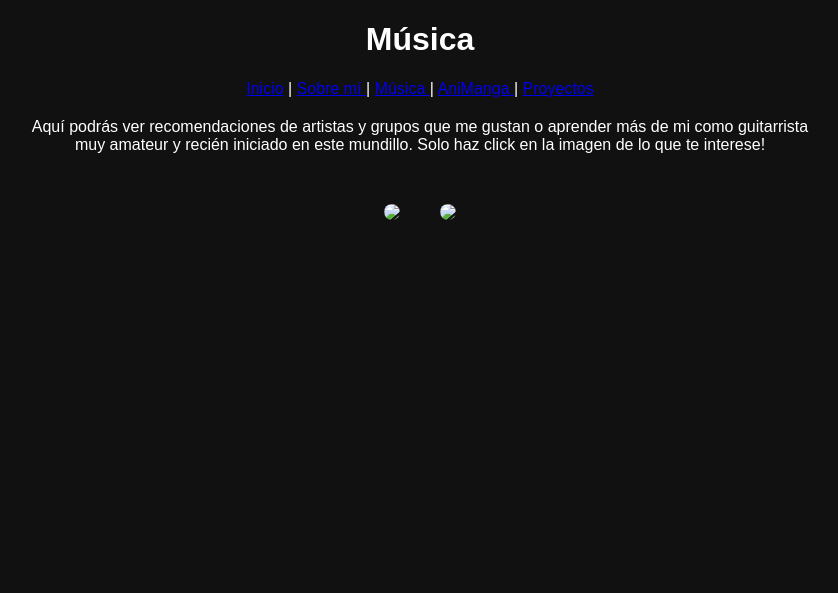
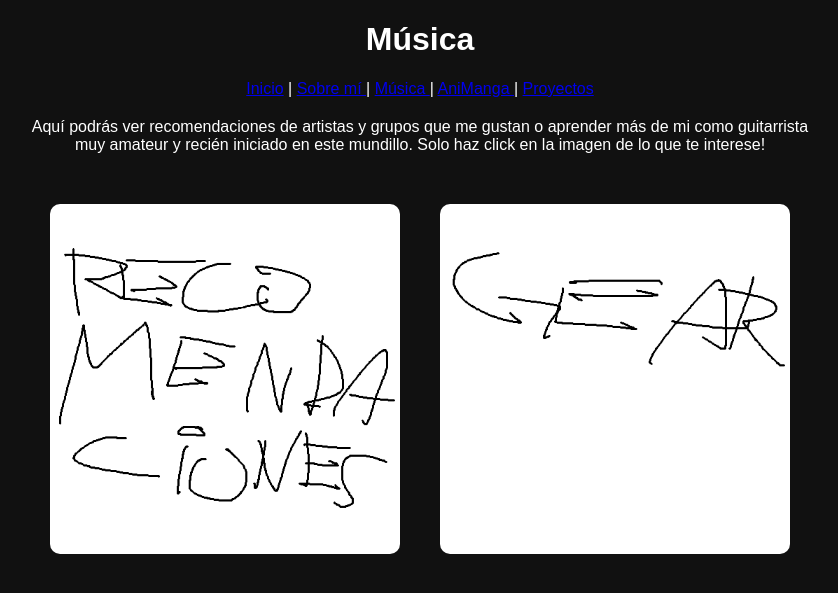
Before and after one commit to GotohGoz/gotohgoz.github.io, a Jekyll site: the page built from music/index.html, in a window 1280 px wide. Shown: the top 593 px of the page, without its empty margins (220-1058 px from the left). Built offline with Jekyll 4.4.1, drawn with Linux system fonts in a browser that asks for light colours.

Commit message:
Arreglo 2

```diff
--- a/music/index.html
+++ b/music/index.html
@@ -12,13 +12,13 @@ heading: "Música"
 
     <a href="recommendations.html">
         <figure>
-            <img src="images/rec_placeholder.png" width="350">
+            <img src="{{ '/assets/images/music/rec_placeholder.png' | relative_url }}" width="350">
         </figure>
     </a>
 
     <a href="gear.html">
         <figure>
-            <img src="images/gear_placeholder.png" width="350">
+            <img src="{{ '/assets/images/music/gear_placeholder.png' | relative_url }}" width="350">
         </figure>
     </a>
 </div>
```
